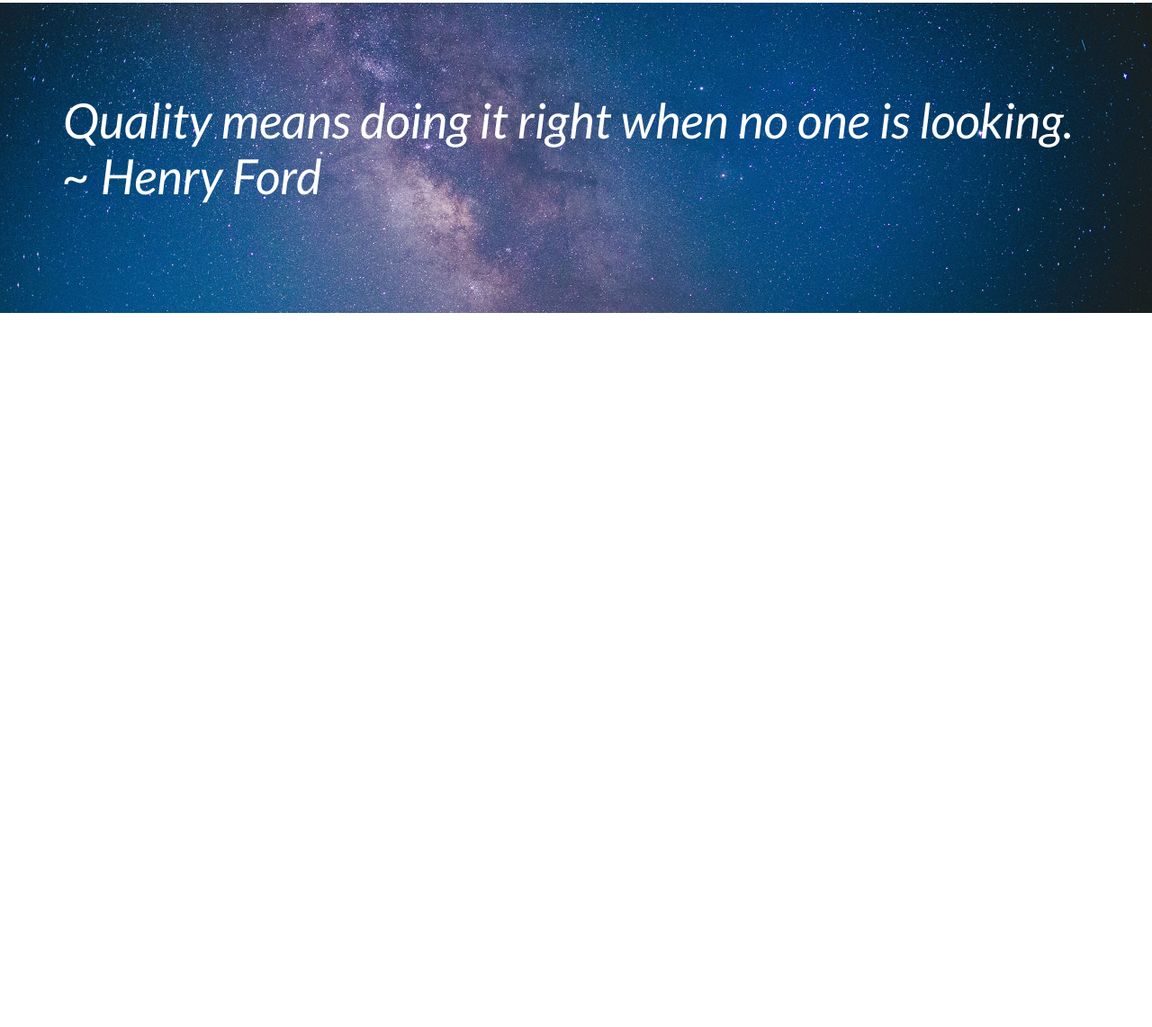
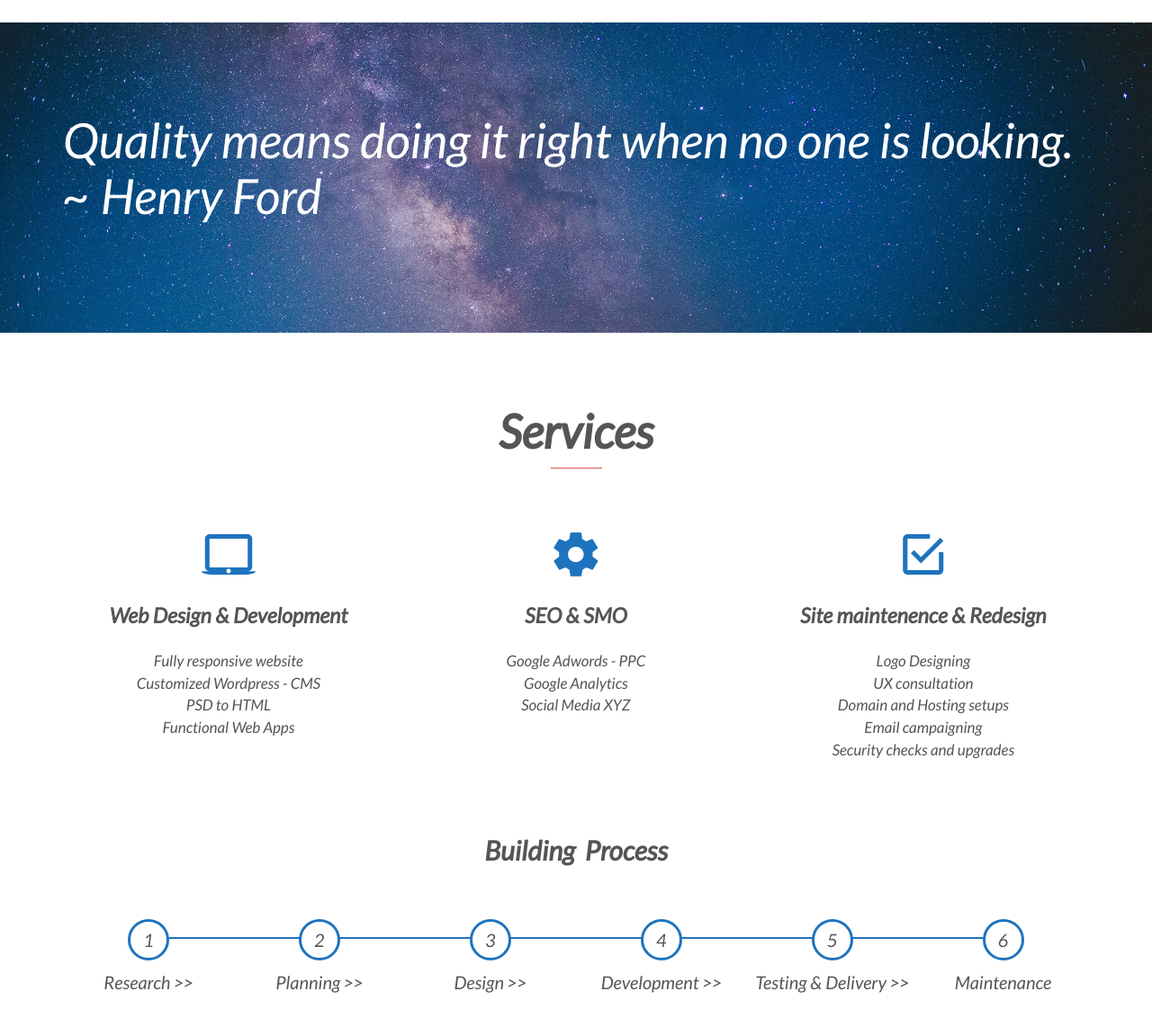
Before and after one commit to Lawrence4code/Lawrence-CODE-studio, a plain HTML site: page index.html in a window 1280 px wide. Shown: the part 1282-2424 px from the top of the page at 90% size. Before the commit the page ends 1630 px from the top, so only its background shows below. Drawn offline with Linux system fonts and the light colour scheme; files whose address does not match are found by name.

Commit message:
Service section complete

```diff
--- a/index.html
+++ b/index.html
@@ -35,32 +35,32 @@
         <div class="foundation-section-text row">
           <div class="col span-1-of-4 box">
           <i class="ion-code-working icon-big"></i>
-            <h3 class="foundation-block-text"> Code </h3>
-            <p>
-              Codes are the backbone of the website.<br/> A simple, clean and optimized code brings the website to Life.
+            <h3 class="foundation-block-title"> Code </h3>
+            <p class= "foundation-block-text">
+              Codes are the backbone of the website. A simple, clean and optimized code brings the website to Life.
             </p>
           </div>
 
           <div class="col span-1-of-4 box">
           <i class="ion-ios-pulse-strong icon-big"></i>
-            <h3 class="foundation-block-text"> Optimization </h3>
-            <p>
+            <h3 class="foundation-block-title"> Optimization </h3>
+            <p class= "foundation-block-text">
               Optimized Images and refactored codes with the updated Technology and Boost of SEO and secured flow of valuable information.
             </p>
           </div>
 
           <div class="col span-1-of-4 box">
           <i class="ion-compose icon-big"></i>
-            <h3 class="foundation-block-text"> Design </h3>
-            <p>
-              The First impression. Design is not only how it looks but also how it works. <br/>The face of the website should talk to the user and make their Life easy when they are in web world.
+            <h3 class="foundation-block-title"> Design </h3>
+            <p class= "foundation-block-text">
+              The First impression. Design is not only how it looks but also how it works. The face of the website should talk to the user and make their Life easy when they are in web world.
             </p>
           </div>
 
           <div class="col span-1-of-4 box">
           <i class="ion-ios-heart icon-big"></i>
-            <h3 class="foundation-block-text"> Experience </h3>
-            <p>
+            <h3 class="foundation-block-title"> Experience </h3>
+            <p class= "foundation-block-text">
               Website's flow and smoothness defines the user's engagement and that determines your Goal.
             </p>
           </div>
@@ -69,5 +69,60 @@
           <h1 class="foundation-quote-text row"> Quality means doing it right when no one is looking. ~ Henry Ford </h1>
         </div>
       </section>
+
+      <section class="services-section">
+        <div class="row">
+          <h2 class="services-title"> Services </h2>
+        </div>
+        <div class="services row">
+          <div class="col span-1-of-3">
+           <i class="ion-android-laptop icon-big"></i>
+            <div class="services-box">
+                <h3 class="services-block-title"> Web Design & Development </h3>
+                <ul class="services-block-item">
+                  <li> Fully responsive website </li>
+                  <li> Customized Wordpress - CMS </li>
+                  <li> PSD to HTML </li>
+                  <li> Functional Web Apps </li>
+                </ul>
+            </div>
+          </div>
+          <div class="col span-1-of-3">
+           <i class="ion-android-settings icon-big"></i>
+            <div class="services-box">
+                <h3 class="services-block-title"> SEO & SMO </h3>
+                <ul class="services-block-item">
+                  <li> Google Adwords - PPC </li>
+                  <li> Google Analytics </li>
+                  <li> Social Media XYZ </li>
+                </ul>
+            </div>
+          </div>
+          <div class="col span-1-of-3">
+           <i class="ion-android-checkbox-outline icon-big"></i>
+            <div class="services-box">
+                <h3 class="services-block-title"> Site maintenence & Redesign </h3>
+            <ul class="services-block-item">
+                  <li> Logo Designing </li>
+                  <li> UX consultation </li>
+                  <li> Domain and Hosting setups </li>
+                  <li> Email campaigning </li>
+                  <li> Security checks and upgrades </li>
+                </ul>
+            </div>
+          </div>
+        </div>
+        <div class="process row">
+          <h2 class="process-title"> Building Process </h2>
+          <ul class="process-bar">
+            <li> Research  >> </li>
+            <li> Planning  >> </li>
+            <li> Design >> </li>
+            <li> Development >></li>
+            <li> Testing & Delivery >></li>
+            <li> Maintenance </li>
+          </ul>
+        </div>
+      </section>
     </body>
 </html>
--- a/resources/css/styles.css
+++ b/resources/css/styles.css
@@ -62,6 +62,8 @@
   margin-top: 10px;
 }
 
+/* -------------NAVBAR-------------*/
+
 .main-nav {
   float: right;
   list-style: none;
@@ -77,8 +79,9 @@
 .main-nav li a:visited {
   color: #fff;
   text-decoration: none;
-  font-size: 90%;
-  font-style: italic;
+  font-size: 95%;
+  font-weight: 400;
+  font-style:italic;
   border-bottom: 1px solid transparent;
 }
 
@@ -109,7 +112,7 @@
   font-size: 200%;
   word-spacing: 2px;
   text-align: center;
-  font-weight: 200;
+  font-weight: 400;
   margin-bottom: 30px;
   font-style: italic;
 }
@@ -122,20 +125,11 @@
     border-bottom: 1px solid #d65050;
 }
 
-.foundation-block-text {
-  font-size: 110%;
+.foundation-block-title {
+  font-size: 130%;
   margin-bottom: 15px;
   text-align: center;
   font-style: italic;
-}
-
-/* ------------PARAGRAPH------------*/
-
-.box p {
-  font-size: 80%;
-  line-height: 145%;
-  font-style: italic;
-  font-weight: 50;
 }
 
 /* --------------ICONS--------------*/
@@ -184,9 +178,16 @@
 }
 
 .foundation-section-text {
-  margin-bottom: 50px;
+  margin-bottom: 60px;
 }
 
+.foundation-block-text {
+  font-size: 85%;
+  line-height: 145%;
+  font-style: italic;
+  padding-left: 3px;
+  padding-right: 3px;
+}
 .foundation-quote-text {
   color: #fff;
   font-size: 270%;
@@ -201,3 +202,116 @@
   background-position: center;
   height: 345px;
 }
+
+/* ----------------SERVICES---------------*/
+
+.services {
+  margin-bottom: 70px;
+}
+
+.services-title {
+  margin: 0;
+  font-size: 260%;
+  color: #fff;
+  word-spacing: 5px;
+  color: #555;
+  text-align: center;
+  font-style: italic;
+  margin-bottom: 50px;
+}
+
+.services-title:after {
+    content: "";
+    display: block;
+    width: 5%;
+    margin: 10px auto 0;
+    border-bottom: 1px solid #d65050;
+}
+
+.services-block-title {
+  text-align: center;
+  margin-bottom: 25px;
+  font-style: italic;
+}
+
+.services-block-text {
+  font-size: 80%;
+  line-height: 145%;
+  font-style: italic;
+  font-weight: 50;
+}
+
+.services-block-item {
+  list-style: none;
+  text-align: center;
+}
+.services-block-item li {
+  text-decoration: none;
+  font-size: 85%;
+  line-height: 145%;
+  font-style: italic;
+}
+/* ----------------PROCESSBAR---------------*/
+.process {
+  width: 100%;
+  padding-bottom: 30px;
+}
+
+.process-title {
+  margin: 0;
+  font-size: 150%;
+  color: #fff;
+  word-spacing: 5px;
+  color: #555;
+  text-align: center;
+  font-style: italic;
+  margin-bottom: 60px;
+}
+
+.process-bar {
+  counter-reset: step;
+}
+
+.process-bar li {
+  list-style-type: none;
+  float: left;
+  width: 16.66%;
+  position: relative;
+  text-align: center;
+  text-decoration: none;
+  font-size: 100%;
+  line-height: 145%;
+  font-style: italic;
+}
+
+.process-bar li:before {
+  content: counter(step);
+  counter-increment: step;
+  width: 40px;
+  height: 40px;
+  line-height: 40px;
+  border: 3px solid #555;
+  display: block;
+  text-align: center;
+  margin: 0 auto 10px auto;
+  border-radius: 50%;
+  background-color: #fff;
+  border-color: #1e73be;
+  color: #555;
+}
+
+.process-bar li:after {
+  content: "";
+  position: absolute;
+  width: 100%;
+  height: 2px;
+  background-color: #555;
+  top: 20px;
+  left: -50%;
+  z-index: -1;
+  background-color: #1e73be;
+}
+
+.process-bar li:first-child:after {
+  content: none;
+}
```
Also changed, not shown: 1 other file.
